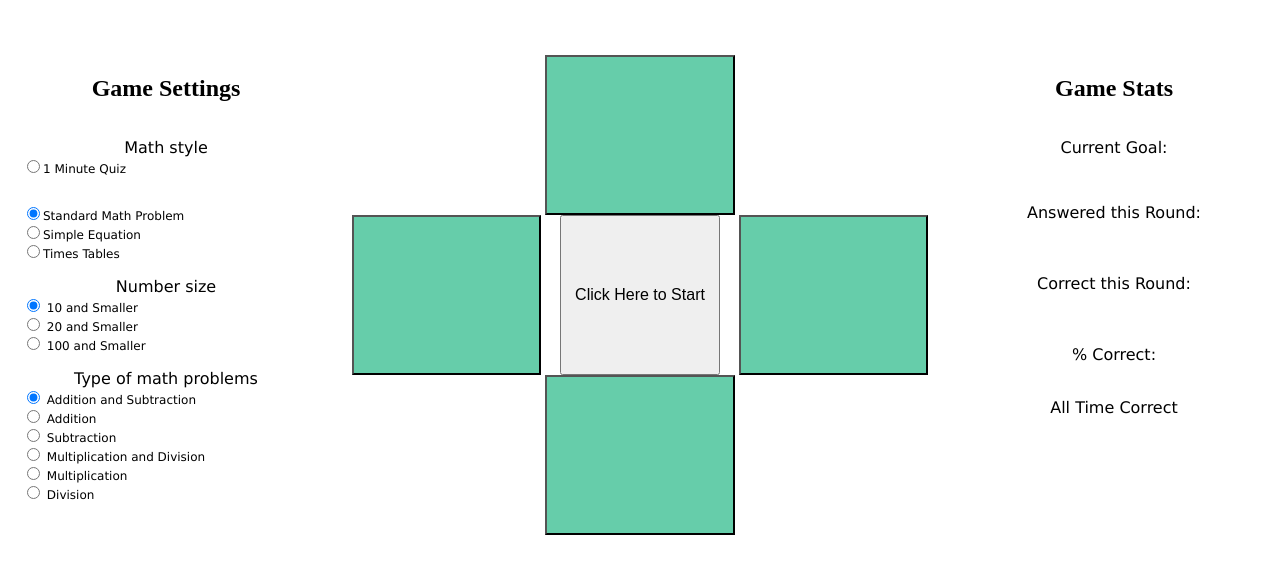
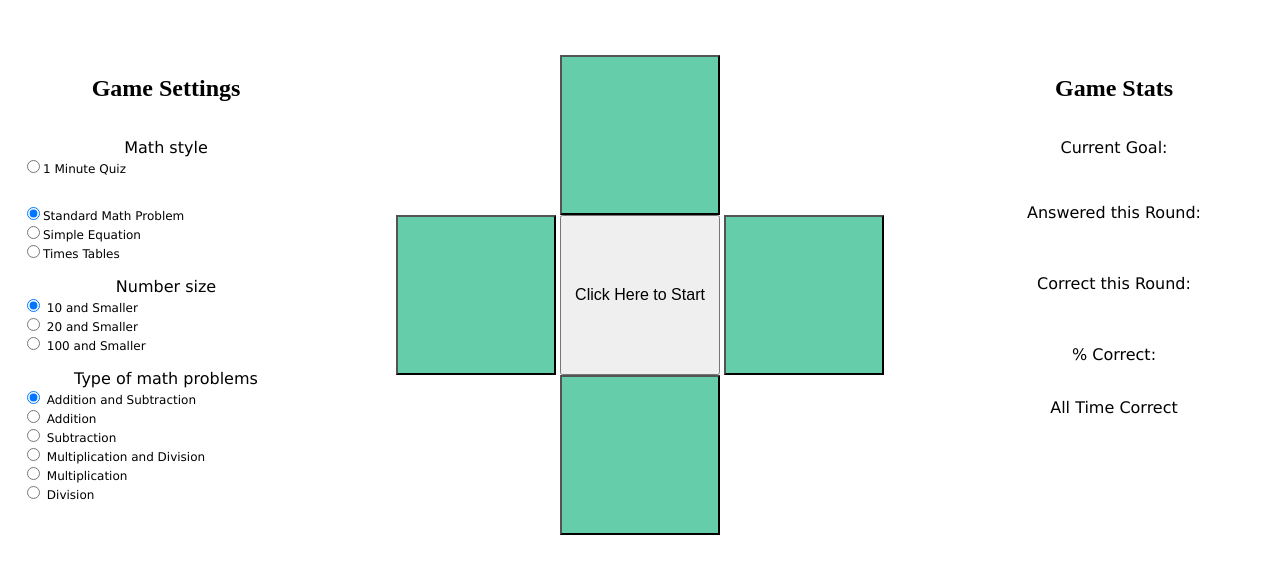
Before and after one commit to jakerutter/LearningGame, a plain HTML site: page index.html in a window 1280 px wide. Shown: the part 61-634 px from the top of the page. Drawn offline with Linux system fonts and the light colour scheme.

Commit message:
updated width css property
accounted for fullscreen with a max-width property for the answer boxes

```diff
--- a/LGstylesheet.css
+++ b/LGstylesheet.css
@@ -40,6 +40,7 @@ body {
 .cell {
   display: inline-block;
   width: 30%;
+  max-width: 10em;
   height: 10em;
   text-align: center;
   vertical-align: middle;
```
